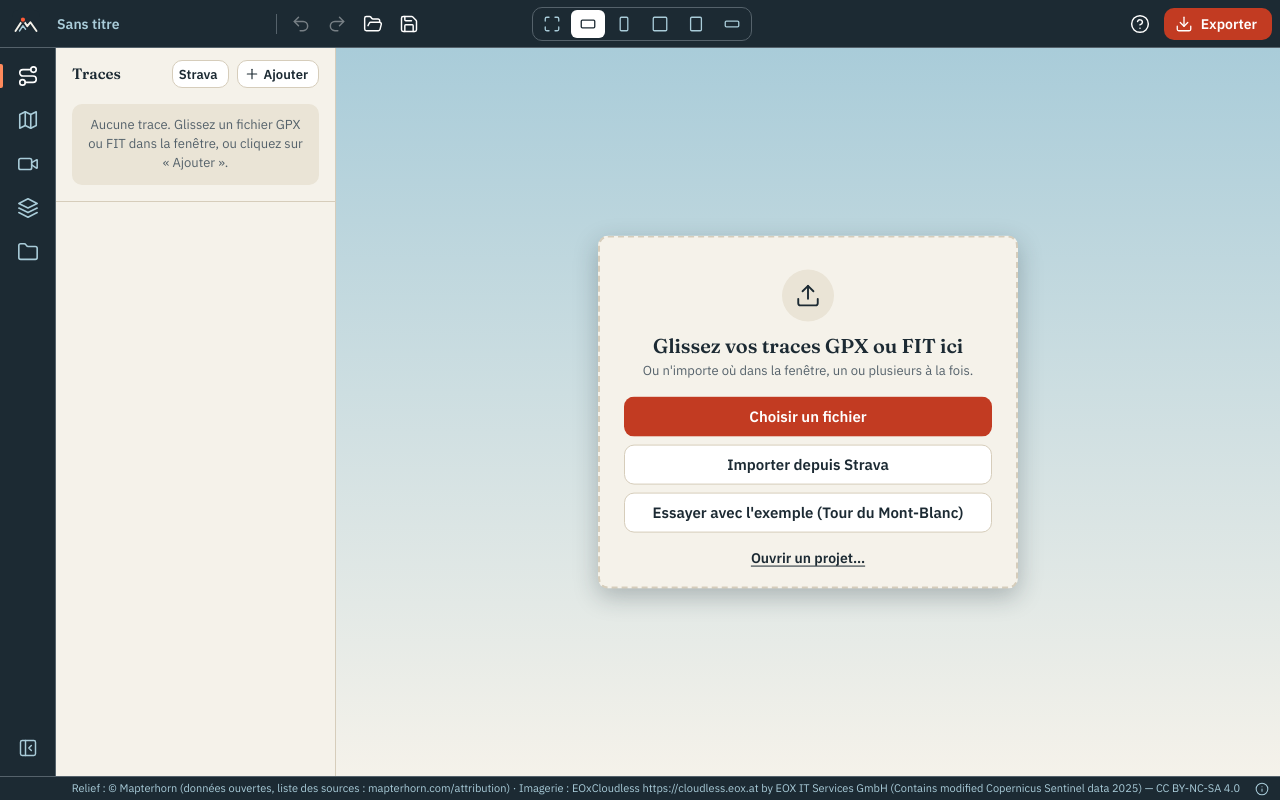
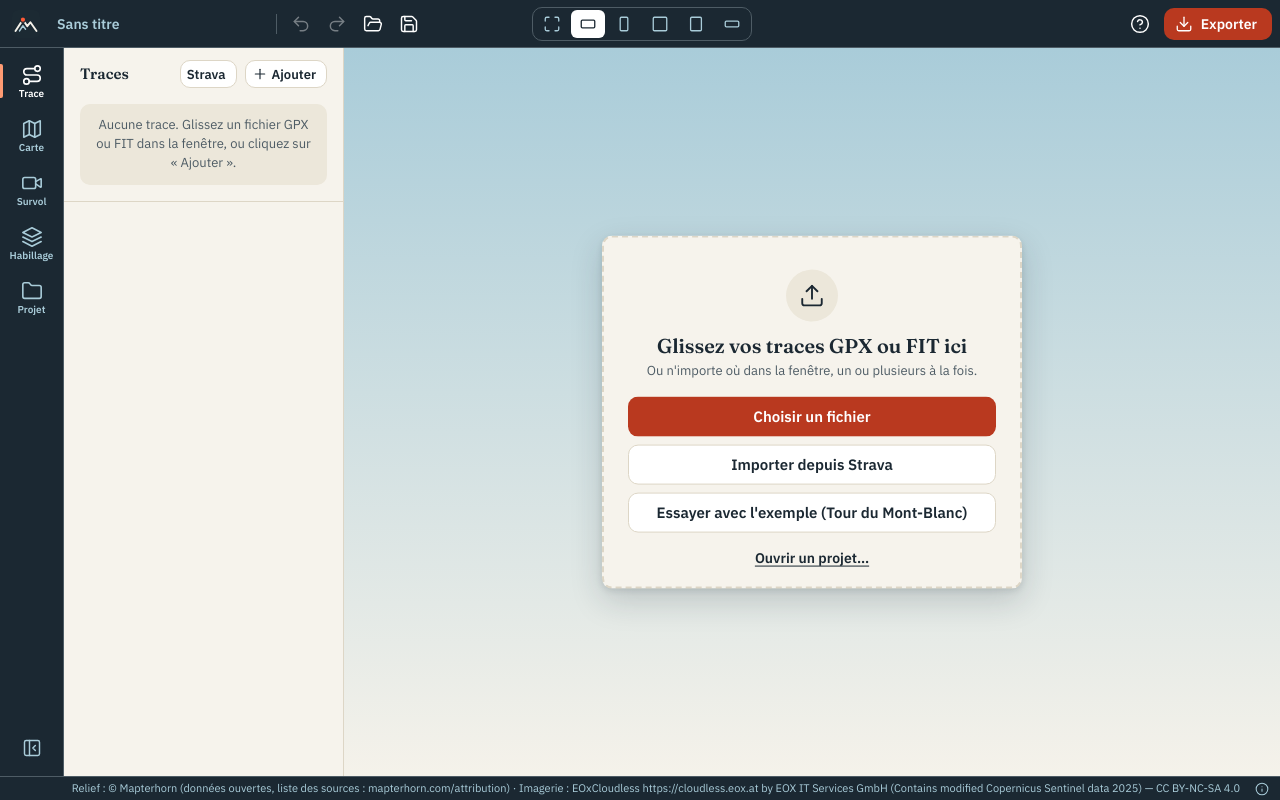
Before and after one commit to YannickRiou/gpx2movie, a React (Vite) app: page / in a window 1280 px wide. Built offline with nearby package versions, Linux system fonts and the light colour scheme.

Commit message:
Design tokens: « Refuge » set (tinted neutrals, accent scale, status colours, 3:1 control borders, raised ink, two shadows); selections in accent tint, white-pill segmented, neutral play button, labelled rail tabs

```diff
--- a/src/ui/Timeline.tsx
+++ b/src/ui/Timeline.tsx
@@ -717,7 +717,7 @@
       <div className="film-tl__bar">
         <button
           type="button"
-          className="btn btn--primary film-tl__play"
+          className="icon-btn film-tl__play"
           onClick={() => setPlaying(!playing)}
           aria-label={playing ? 'Mettre en pause' : 'Lancer le film'}
           data-tip={withShortcut(playing ? 'Pause' : 'Lecture', 'play')}
--- a/src/ui/shell.css
+++ b/src/ui/shell.css
@@ -115,8 +115,8 @@
   padding: 4px var(--space-2);
   border: 1px solid var(--color-ink-soft);
   border-radius: var(--radius-sm);
-  background: var(--color-ink);
-  color: var(--color-white);
+  background: var(--surface-chrome-raised);
+  color: var(--text-on-dark);
   font: 500 12px/1.3 var(--font-body);
   white-space: nowrap;
   pointer-events: none;
@@ -248,7 +248,7 @@
 }
 
 .topbar__state--dirty {
-  color: var(--color-accent-light);
+  color: var(--status-attention-on-dark);
 }
 
 .topbar__state--dirty::before {
@@ -360,9 +360,9 @@
   flex-direction: column;
   align-items: center;
   justify-content: center;
-  gap: 2px;
-  width: 40px;
-  height: 40px;
+  gap: 3px;
+  width: 56px;
+  height: 50px;
   margin: 0 auto;
   padding: 0;
   border: 0;
@@ -382,11 +382,16 @@
   color: var(--color-white);
 }
 
+.rail__toggle {
+  width: 40px;
+  height: 40px;
+}
+
 /* open tab: a bar of the accent against the panel side of the rail */
 .rail__tab[aria-selected='true']::before {
   content: '';
   position: absolute;
-  left: -8px;
+  left: -4px;
   top: 8px;
   bottom: 8px;
   width: 3px;
@@ -405,11 +410,9 @@
 }
 
 .rail__label {
-  position: absolute;
-  width: 1px;
-  height: 1px;
-  overflow: hidden;
-  clip: rect(0 0 0 0);
+  font-size: 10px;
+  font-weight: 600;
+  line-height: 1;
   white-space: nowrap;
 }
 
@@ -769,8 +772,8 @@
   padding: var(--space-1) var(--space-1) var(--space-1) var(--space-3);
   border: 1px solid var(--color-ink-soft);
   border-radius: var(--radius-md);
-  background: var(--surface-chrome);
-  color: var(--color-white);
+  background: var(--surface-chrome-raised);
+  color: var(--text-on-dark);
   font-size: 13px;
   box-shadow: var(--shadow-pop);
   pointer-events: auto;
@@ -783,11 +786,11 @@
 }
 
 .toast--error {
-  border-left: 4px solid var(--color-accent-light);
+  border-left: 4px solid var(--status-error-on-dark);
 }
 
 .toast--error > .icon {
-  color: var(--color-accent-light);
+  color: var(--status-error-on-dark);
 }
 
 .toast__text {
@@ -916,9 +919,10 @@
 }
 
 .format-tile:has(input:checked) {
-  border-color: var(--color-ink);
-  background: var(--color-ink);
-  color: var(--color-white);
+  border-color: var(--accent);
+  background: var(--accent-tint);
+  color: var(--text-1);
+  box-shadow: inset 0 0 0 1px var(--accent);
 }
 
 .format-tile:has(input:focus-visible) {
@@ -1013,11 +1017,11 @@
 }
 
 .anchor-picker__cell[aria-checked='true'] {
-  background: var(--color-ink);
+  background: var(--accent);
 }
 
 .anchor-picker__cell[aria-checked='true']::before {
-  background: var(--color-accent-light);
+  background: var(--color-white);
 }
 
 .anchor-picker__cell:focus-visible {
@@ -1042,10 +1046,17 @@
   background: rgb(255 255 255 / 0.1);
 }
 
-.film-tl__play {
+.film-tl__bar .film-tl__play {
   display: inline-flex;
   align-items: center;
   justify-content: center;
+  width: 32px;
+  height: 32px;
+  background: rgb(255 255 255 / 0.12);
+}
+
+.film-tl__bar .film-tl__play:hover:not(:disabled) {
+  background: rgb(255 255 255 / 0.22);
 }
 
 .film-tl__sep {
@@ -1084,7 +1095,7 @@
   width: 7px;
   height: 7px;
   border-radius: 50%;
-  background: var(--color-accent-light);
+  background: var(--status-attention-on-dark);
 }
 
 .film-tl__menu {
@@ -1100,7 +1111,7 @@
   padding: var(--space-3);
   border: 1px solid var(--color-ink-soft);
   border-radius: var(--radius-md);
-  background: var(--surface-chrome);
+  background: var(--surface-chrome-raised);
   color: var(--color-white);
   font-size: 13px;
   box-shadow: var(--shadow-pop);
@@ -1151,7 +1162,7 @@
   padding: var(--space-1);
   border: 1px solid var(--color-ink-soft);
   border-radius: var(--radius-md);
-  background: var(--surface-chrome);
+  background: var(--surface-chrome-raised);
   color: var(--color-white);
   box-shadow: var(--shadow-pop);
   animation: tip-in 120ms ease both;
@@ -1210,13 +1221,9 @@
   flex: none;
 }
 
-/* the tile count is background information: dimmed (5.5:1 on the ink), the errors in the accent */
-.status__tiles {
-  opacity: 0.75;
-}
-
+/* tiles in error: attention colour (9:1 on the ink) */
 .status__failed {
-  color: var(--color-accent-light);
+  color: var(--status-attention-on-dark);
 }
 
 .status__line {
@@ -1544,13 +1551,7 @@
   }
 
   .rail__label {
-    position: static;
-    width: auto;
-    height: auto;
-    overflow: visible;
-    clip: auto;
     font-size: 11px;
-    font-weight: 600;
   }
 
   .rail [data-tip]::after,
--- a/src/ui/theme.css
+++ b/src/ui/theme.css
@@ -1,16 +1,23 @@
 /* OpenFlyover — charte graphique (variables, typographie, focus). */
 :root {
-  /* « Carte alpine » : papier de carte topographique, encre, rouge de balisage, glacier. */
-  --color-paper: #f5f2ea;
-  --color-card: #eae4d6;
-  --color-ink: #1c2a33;
-  --color-ink-soft: #55626b;
-  --color-line: #d6cdbb;
-  --color-accent: #c23b22;
-  --color-accent-strong: #a3301a;
-  --color-accent-light: #ff8a5c;
+  /* « Carte alpine » : papier de carte topographique, encre, rouge de balisage, glacier, mousse. */
+  --color-paper: #f6f3ec;
+  --color-card: #ece7da;
+  --color-ink: #1b2832;
+  --color-ink-raised: #263540;
+  --color-ink-soft: #4e5c65;
+  --color-line: #ddd6c6;
+  --color-line-strong: #8e8777;
+  --color-accent: #b9391f;
+  --color-accent-strong: #962c15;
+  --color-accent-tint: #f7ddd3;
+  --color-accent-light: #ff9b73;
   --color-glacier: #a9ccd9;
-  --color-moss: #3f6b4a;
+  --color-glacier-deep: #2f5d70;
+  --color-moss: #3a6446;
+  --color-moss-light: #8fc79b;
+  --color-amber: #7a5200;
+  --color-amber-light: #f0c35e;
   --color-white: #ffffff;
 
   --font-heading: 'Fraunces', Georgia, serif;
@@ -25,26 +32,43 @@
   --space-5: 24px;
   --space-6: 32px;
 
-  /* semantic surfaces, mapped to the palette above (a dark variant would only remap these) */
+  /* semantic roles, mapped to the palette above (a dark variant would only remap these) */
   --surface-chrome: var(--color-ink);
+  --surface-chrome-raised: var(--color-ink-raised);
   --surface-panel: var(--color-paper);
   --surface-card: var(--color-card);
+  --surface-control: var(--color-white);
   --text-1: var(--color-ink);
   --text-2: var(--color-ink-soft);
+  --text-on-dark: var(--color-white);
+  --text-on-dark-2: var(--color-glacier);
   --line: var(--color-line);
+  --line-strong: var(--color-line-strong);
+  --accent: var(--color-accent);
+  --accent-hover: var(--color-accent-strong);
+  --accent-tint: var(--color-accent-tint);
+  --accent-on-dark: var(--color-accent-light);
+  /* status: attention (unsaved, tiles in error), ok (start, success), error (toasts); each with its on-dark variant */
+  --status-attention: var(--color-amber);
+  --status-attention-on-dark: var(--color-amber-light);
+  --status-ok: var(--color-moss);
+  --status-ok-on-dark: var(--color-moss-light);
+  --status-error: var(--color-accent-strong);
+  --status-error-on-dark: var(--color-accent-light);
 
   /* shell layout and density */
   --topbar-h: 48px;
-  --rail-w: 56px;
+  --rail-w: 64px;
   --panel-w: 320px;
   --dock-w: 300px;
   --statusbar-h: 24px;
   --control-h: 32px;
-  --shadow-pop: 0 8px 24px rgb(28 42 51 / 0.28);
+  --shadow-card: 0 1px 2px rgb(27 40 50 / 0.08);
+  --shadow-pop: 0 2px 6px rgb(27 40 50 / 0.12), 0 12px 32px rgb(27 40 50 / 0.18);
 
-  --focus-ring: 2px solid var(--color-accent);
-  /* on the ink chrome: 6.3:1 against --color-ink */
-  --focus-ring-on-dark: 2px solid var(--color-accent-light);
+  --focus-ring: 2px solid var(--accent);
+  /* on the ink chrome: 7.3:1 against --color-ink */
+  --focus-ring-on-dark: 2px solid var(--accent-on-dark);
 }
 
 h1,
@@ -102,12 +126,12 @@
 }
 
 .btn--primary {
-  background: var(--color-accent);
+  background: var(--accent);
   color: var(--color-white);
 }
 
 .btn--primary:hover:not(:disabled) {
-  background: var(--color-accent-strong);
+  background: var(--accent-hover);
 }
 
 .btn--secondary {
@@ -142,9 +166,9 @@
   width: 100%;
   min-height: 36px;
   padding: 0 var(--space-3);
-  border: 1px solid var(--color-line);
+  border: 1px solid var(--line-strong);
   border-radius: var(--radius-sm);
-  background: var(--color-white);
+  background: var(--surface-control);
   color: var(--color-ink);
 }
 
```
Also changed, not shown: src/ui/app.css (+41 -39 lines).
